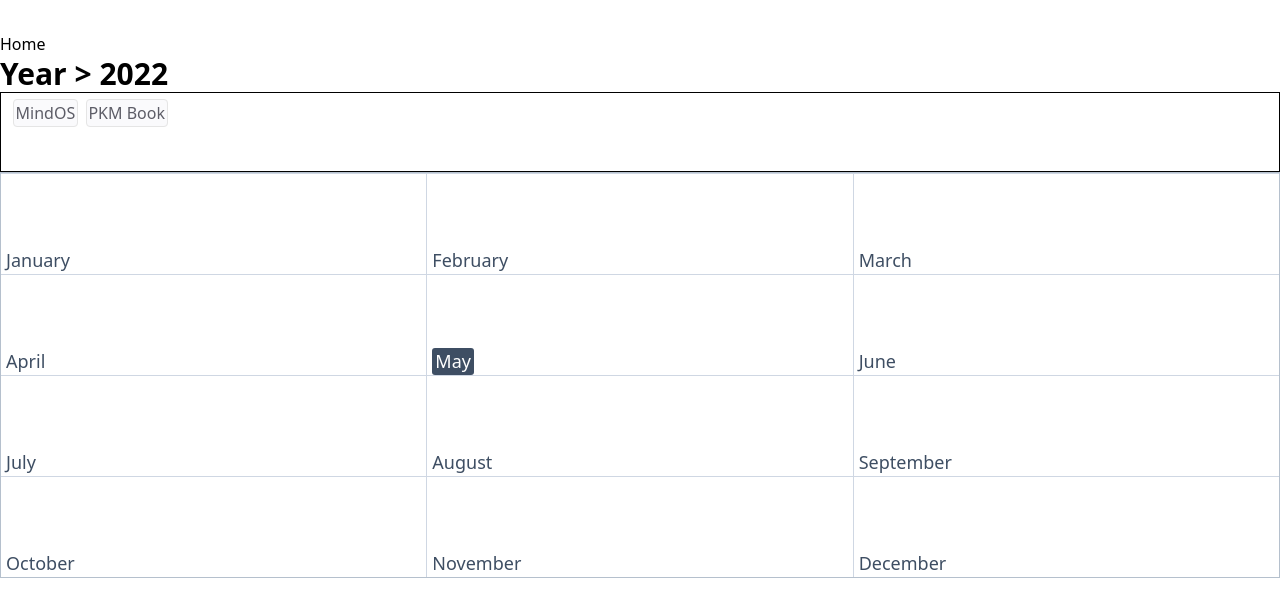
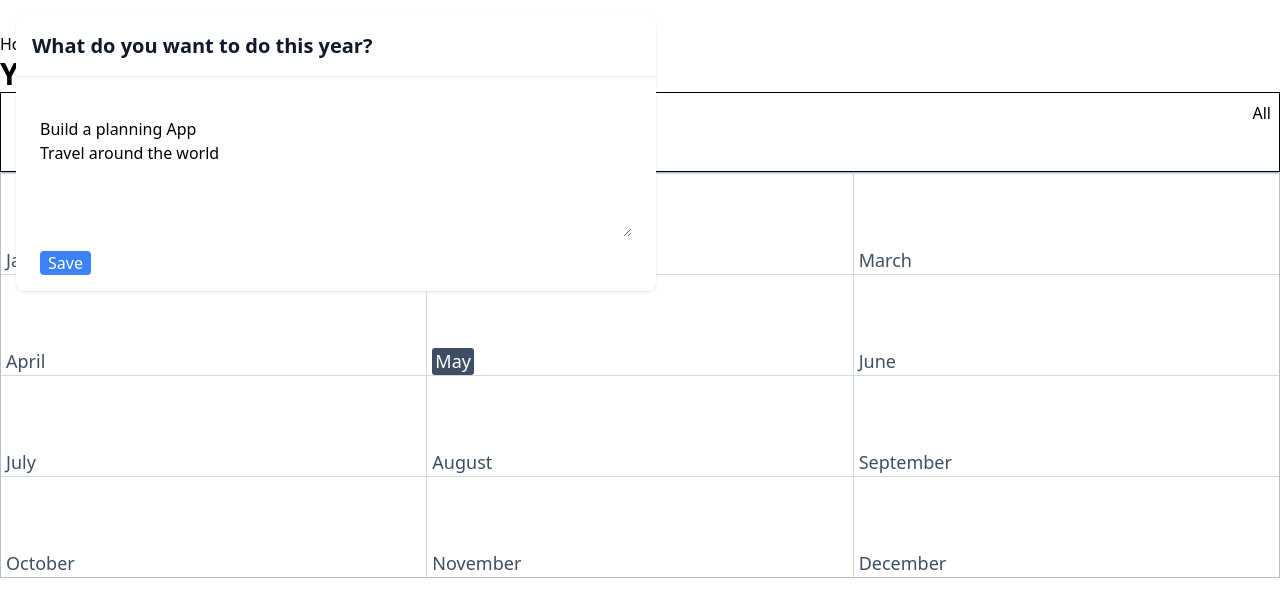
Before and after one commit to binnyva/taskale, a Vue app in the folder Frontend/: page /#/year/1 in a window 1280 px wide. Shown: the top 616 px of the page. Built offline with nearby package versions, Linux system fonts and the light colour scheme.

Commit message:
Task colors added, filter by project level added. Next up: Task detail view, tree

```diff
--- a/Frontend/package.json
+++ b/Frontend/package.json
@@ -10,6 +10,7 @@
     "dayjs": "^1.11.1",
     "lodash-es": "^4.17.21",
     "pinia": "^2.0.14",
+    "pinia-plugin-persistedstate": "^1.5.2",
     "vue": "^3.0.4",
     "vue-router": "^4.0.15",
     "vuedraggable": "^4.1.0",
--- a/Frontend/src/components/ProjectList.vue
+++ b/Frontend/src/components/ProjectList.vue
@@ -1,14 +1,24 @@
 <template>
   <div class="block-list border border-black p-2">
-    <draggable :list="tasks" item-key="id" :group="{ name: 'task-list', pull: 'clone', put: false }" :clone="onClone">
-      <template #item="{ element }">
-        <TaskBlock :task="element" class="task" view="intention"></TaskBlock>
-      </template>
-    </draggable>
+    <div class="task-list">
+      <draggable :list="this.filteredTasks" item-key="id" :group="{ name: 'task-list', pull: 'clone', put: false }" :clone="onClone">
+        <template #item="{ element }">
+          <TaskBlock :task="element" class="task" view="intention"></TaskBlock>
+        </template>
+      </draggable>
+    </div>
+    <div class="level-list">
+      <ul>
+        <li v-for="levelKey in this.activeLevels" @click="this.showLevel = levelKey" :class="{ 'active': this.showLevel === levelKey }">
+          {{this.store.levelNames[levelKey]}}
+        </li>
+      </ul>
+    </div>
   </div>
 </template>
 
 <script>
+import { useStore } from '../store.js'
 import draggable from "vuedraggable";
 import TaskBlock from "./TaskBlock.vue"
 
@@ -19,15 +29,40 @@ export default {
     TaskBlock,
     draggable
   },
+  data() {
+    return {
+      showLevel: this.level
+    }
+  },
+
+  setup() {
+    const store = useStore()
+    return { store }
+  },
+
+  computed: {
+    activeLevels: function() {
+      // :TODO: Order by store.levelOrder ?
+      const levels = this.tasks.map( tsk => tsk.level ); // Get only the levels of tasks.
+      let active = levels.filter( (value, index, self) => self.indexOf(value) === index ); // Return only unique levels
+      active.unshift( 'all' )
+
+      return active
+    },
+    filteredTasks: function() {
+      return this.tasks.filter( value => value.level == this.showLevel || this.showLevel === 'all' )
+    }
+  },
 
   methods: {
-    onClone( { id, name } ) { // New element that's added to the Dropped array is created with this.
-      console.log(id,name)
+    onClone( { id, name, hue } ) { // New element that's added to the Dropped array is created with this.
+      // console.log(id,name)
       return {
         id: id + 20, // :TODO: 0, maybe.
         name: name,
         inserted: true,
-        parent_task_id: id
+        hue: (hue + 1 > 360) ? 1 : hue + 1,
+        parentTaskId: id
       }
     }
   }
@@ -37,5 +72,13 @@ export default {
 <style>
   .block-list {
     min-height: 5rem;
+    display: grid;
+    grid-template-columns: 80% auto;
+  }
+  .level-list li {
+    text-align: right;
+  }
+  .level-list li.active {
+    font-weight: bold;
   }
 </style>
--- a/Frontend/src/components/TaskBlock.vue
+++ b/Frontend/src/components/TaskBlock.vue
@@ -1,5 +1,9 @@
 <template>
-  <span class="task-block" :class="view" ref="block">
+  <span class="task-block" :class="view" ref="block" :style="{
+      backgroundColor: `hsl(${task.hue}, 100%, 75%)`,
+      border: `1px solid hsl(${task.hue}, 100%, 25%)`,
+      color: `hsl(${task.hue}, 50%, 20%)`
+    }">
     {{ task.name }}
   </span>
 </template>
@@ -29,9 +33,6 @@ export default {
   border-radius: .25rem;
   padding: .1rem;
   margin: .25rem;
-  border: 1px solid var(--border-color);
-  background-color: var(--bg-sub-color);
-  color:  var(--text-sub-color);
 }
 .day {
   display: inline-block;
--- a/Frontend/src/main.js
+++ b/Frontend/src/main.js
@@ -1,11 +1,11 @@
 import { createApp } from 'vue'
 import { createPinia } from 'pinia'
+import piniaPluginPersistedstate from 'pinia-plugin-persistedstate'
 
 import App from './App.vue'
 import './index.css'
 
 import router from './router'
-// import store from "./store"; // .use(store)
 
 const clickOutside = {
     beforeMount: function (el, binding) {
@@ -29,4 +29,8 @@ const clickOutside = {
     }
 }
 
-createApp(App).use(router).use(createPinia()).directive("click-outside", clickOutside).mount('#app');
+// Storte with pesistent data.
+const pinia = createPinia()
+pinia.use(piniaPluginPersistedstate)
+
+createApp(App).use(router).use(pinia).directive("click-outside", clickOutside).mount('#app');
--- a/Frontend/src/router/index.js
+++ b/Frontend/src/router/index.js
@@ -6,7 +6,7 @@ import { createRouter, createWebHashHistory } from 'vue-router'
 import Home from '../views/Home.vue'
 import Month from '../views/Month.vue'
 import Year from '../views/Year.vue'
-// import Logout from '../views/Logout.vue'
+import Task from '../views/Task.vue'
 import About from '../views/About.vue'
 
 const routes = [
@@ -41,6 +41,15 @@ const routes = [
       requiresAuth: true
     }
   },
+
+  {
+    path: '/task/:taskId?',
+    name: 'Task',
+    component: Task,
+    meta: {
+      requiresAuth: true
+    }
+  },
   {
     path: '/about',
     name: 'About',
--- a/Frontend/src/store.js
+++ b/Frontend/src/store.js
@@ -4,16 +4,26 @@
 import { defineStore } from 'pinia'
 
 export const useStore = defineStore('main', {
+  persist: true,
   state: () => ({
-    tasks: [
-      {id: 1, name: "MindOS", level: "10year"},
-      {id: 2, name: "PKM Book", level: "year"},
-      {id: 3, name: "Write Outline", level: "day", from: "2022-05-01 00:00:00"},
-      {id: 4, name: "Create a mockup", level: "day", from: "2022-06-01 00:00:00"}
-    ],
+    tasks: [],
+    levelOrder: ['life', '10years', '5years', '3years', 'year', 'quarter', 'month', 'week', 'day'],
+    levelNames: {
+      'all'     : 'All',
+      'life'    : 'Lifetime',
+      '10years' : '10 Years',
+      '5years'  : '5 Years',
+      '3years'  : '3 Years',
+      'year'    : 'Year',
+      'quarter' : 'Quarter',
+      'month'   : 'Month',
+      'week'    : 'Week',
+      'day'     : 'Day',
+      'custom'  : 'Custom'
+    }
   }),
 
-  getters: {
+  getters: { // Remember, all GETTERS RETURN A FUNCTION that will return the data.
     getTaskByIndex(state ) {
       return index => state[index];
     },
@@ -21,11 +31,14 @@ export const useStore = defineStore('main', {
       return id => state.tasks.find( task => task.id == id );
     },
     getAllTasks(state) {
-      return state.tasks;
+      return () => state.tasks;
     },
     getFilteredTasks(state) {
       return callback => state.tasks.filter(callback);
     },
+    getTotalTaskCount(state) {
+      return () => state.tasks.length;
+    }
   },
   actions: {
     setTasks(tks) {
@@ -33,10 +46,11 @@ export const useStore = defineStore('main', {
     },
 
     addTask(task) {
+      if(typeof task.hue === undefined) task.hue = Math.floor(Math.random() * 360);
       this.tasks.push(task)
     },
 
-    updateTaskById(id, task) {
+    updateTaskById(id, task) { // :TODO:
 
     }
   },
--- a/Frontend/src/views/Home.vue
+++ b/Frontend/src/views/Home.vue
@@ -7,7 +7,7 @@
 
       <ul>
         <li><router-link to="year">Year View</router-link></li>
-        <li><router-link to="month">Month View</router-link></li>
+        <li><router-link to="month/2022-06-01">Month View</router-link></li>
         <!-- <li><router-link to="day">Day View</router-link></li> -->
       </ul>
 
--- a/Frontend/src/views/Month.vue
+++ b/Frontend/src/views/Month.vue
@@ -63,11 +63,11 @@ export default {
   },
 
   methods: {
-    updateDate: function() {
+    updateDate() {
       this.date = this.$route.params.date
     },
 
-    onNewTask: function(task, details) {
+    onNewTask(task, details) {
       this.$refs.newTask.addNewTask(task, "day", {
         ...details,
         cellWidth: (this.$refs.content.clientWidth / 7) - 7
--- /dev/null
+++ b/Frontend/src/views/Task.vue
@@ -0,0 +1,58 @@
+<template>
+  <div class="task-details">
+  	<h2>{{ task.name }}</h2>
+
+  </div>
+</template>
+
+<script>
+import { useStore } from '../store.js'
+
+export default {
+  name: 'Task',
+  props: ["taskId"],
+
+  data() {
+  	return {
+  		task: {},
+  		tree: {},
+  			/* Tree format...
+  			 *  {
+			 *	  id: ,
+			 *	  name: ,
+			 *	  level: ,
+			 *	  children: [ { ... task } ]
+			 *	}
+  			 */
+  	}
+  },
+
+  setup() {
+    const store = useStore()
+    return { store }
+  },
+
+  created() {
+    this.$watch( // Param change will not update date by default
+      () => this.$route.params,
+      () => { this.getTask() },
+      { immediate: true }
+    )
+  },
+
+  methods: {
+  	getTask() {
+  	  this.task = this.store.getTaskById( this.$route.params.taskId )
+
+  	  // :TODO:
+  	  // this.tree = this.store.getTree( this.$route.params.taskId )
+  	}
+  }
+
+}
+
+</script>
+
+<style scoped>
+
+</style>
--- a/Frontend/src/views/Year.vue
+++ b/Frontend/src/views/Year.vue
@@ -43,12 +43,13 @@ export default {
 
   setup() {
     const store = useStore()
+    console.log(store.getTotalTaskCount())
     return { store }
   },
   data() {
     return {
-      showSampleTaskEntryArea: false, // Make this true for external demos.
-      sampleTasks: "Quit job\nTravel around the world",
+      showSampleTaskEntryArea: (this.store.getTotalTaskCount() === 0),
+      sampleTasks: "Build a planning App\nTravel around the world",
     }
   },
 
```
Also changed, not shown: 2 other files (tests, documents, lock files or other folders).
